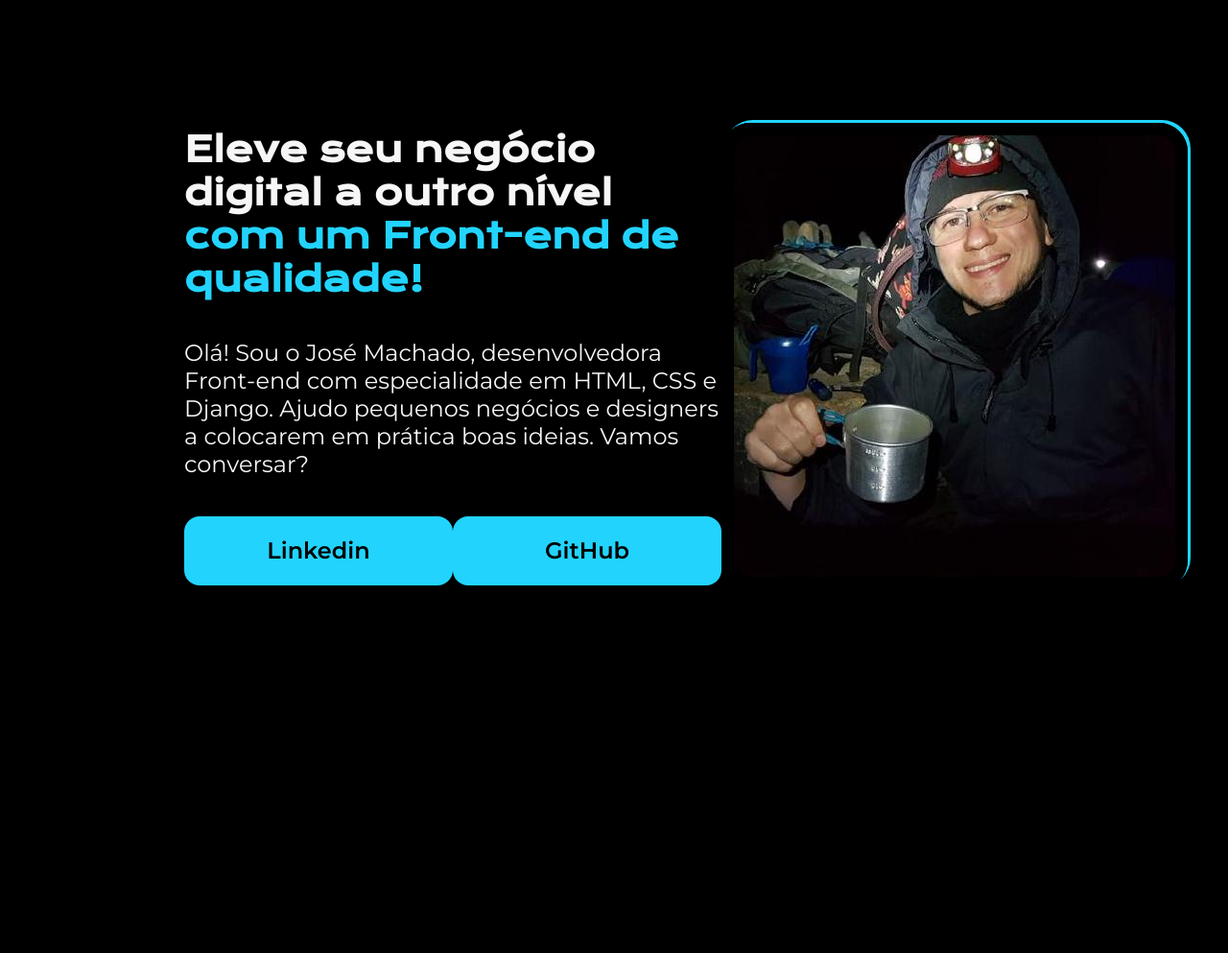
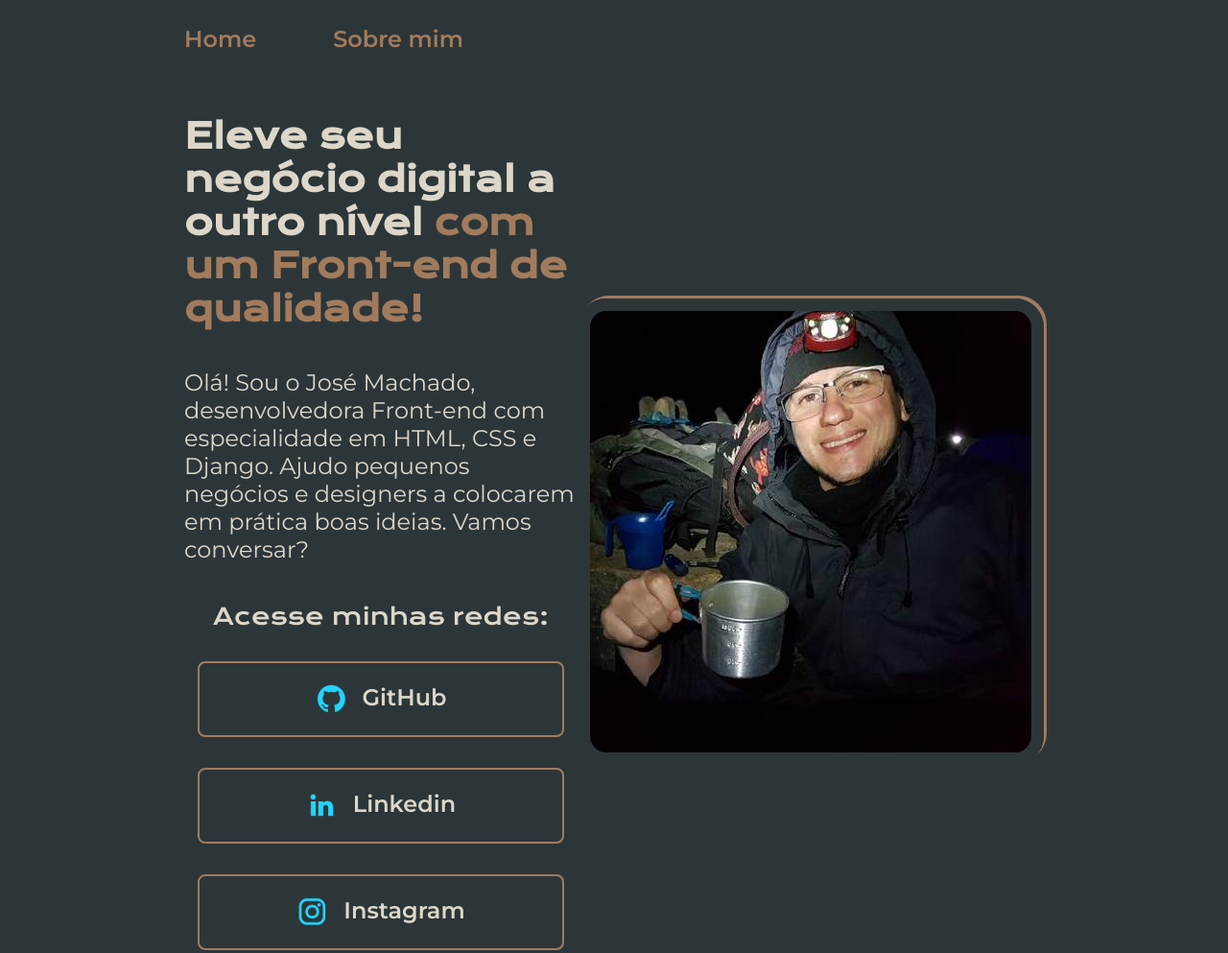
Before and after one commit to JosephAxe/Portfolio, a plain HTML site: page index.html in a window 1280 px wide. Shown: the top 993 px of the page at 96% size. Before the commit the page ends 928 px from the top, so only its background shows below. Drawn offline with nearby package versions, Linux system fonts and the light colour scheme.

Commit message:
Testando nova paletas de cores

```diff
--- a/index.html
+++ b/index.html
@@ -4,27 +4,34 @@
         <meta charset="UTF-8">
         <meta http-equiv="X-UA-Compatible" content="IE=edge">
         <meta name="viewport" content="width=device-width, initial-scale=1.0">
-        <link rel="stylesheet" href="style.css">
+        <link rel="stylesheet" href="./styles/style.css">
         <title>Portfolio</title>
     </head>
 
     <body>
-        <header>
-
+        <header class="cabecalho">
+            <nav class="cabecalho__menu">
+                <a class="cabecalho__menu__link" href="index.html" >Home</a>
+                <a class="cabecalho__menu__link" href="about.html">Sobre mim</a>
+            </nav>
         </header>
         <main class="apresentacao">
             <section class="apresentacao__conteudo">
                 <h1 class="apresentacao__conteudo__titulo">Eleve seu negócio digital a outro nível <strong class="titulo-destaque">com um Front-end de qualidade!</strong></h1>
                 <p class="apresentacao__conteudo__texto">Olá! Sou o José Machado, desenvolvedora Front-end com especialidade em  HTML, CSS e Django. Ajudo pequenos negócios e designers a colocarem em prática boas ideias. Vamos conversar?</p>
                 <div class="apresentacao__links">
-                    <a class="apresentacao__links__link" href="https://www.linkedin.com/in/josemachado1988/">Linkedin</a>
-                    <a class="apresentacao__links__link" href="https://github.com/JosephAxe">GitHub</a>
+                    <h2 class="apresentacao__links__subtitulo">Acesse minhas redes:</h2>
+                    <a class="apresentacao__links__link" href="https://github.com/JosephAxe"><img src="./assets/github.png">GitHub</a>
+                    <a class="apresentacao__links__link" href="https://www.linkedin.com/in/josemachado1988/"><img src="./assets/linkedin.png">Linkedin</a>
+
+                    <a class="apresentacao__links__link" href="https://instagram.com/machadoschroder"><img src="./assets/instagram.png"> Instagram</a>
                 </div>
 
             </section>
-            <img src="foto josé.jpeg" alt="foto do José">
+            <img class="imagem" src="./assets/foto josé.jpeg" alt="foto do José">
         </main>
-        <footer>
+        <footer class="rodape">
+            <p>Desenvolvido por Machado Systens. </p>
 
         </footer>
     </body>
--- a/style.css
+++ /dev/null
@@ -1,73 +0,0 @@
-@import url('https://fonts.googleapis.com/css2?family=Krona+One&family=Montserrat:wght@400;600&display=swap');
-
-
-*
-{
-    margin: 0;/*reseta as margens*/
-    padding: 0;/*reseta os paddings*/
-}
-
-body {
-    height: 100vh;/* Faz com que o body ocupe 100% da tela*/
-    box-sizing: border-box; /*Para a imagem não sair do body*/
-    background-color: #000000;
-    color: #f6f6f6;
-}
-
-.titulo-destaque {
-    color: #22d4fd;
-}
-
-
-
-img {
-    border-radius: 30px;
-    border: 10px solid #000000;
-    padding: 3px;
-    box-shadow: 3px -3px #22d4fd;
-
-}
-
-.apresentacao {
-    margin: 10% 15%;
-    display: flex;
-    align-items: center;
-    justify-content: space-between;
-}
-
-.apresentacao__conteudo {
-    width: 615px;
-    display: flex;
-    flex-direction: column;
-    gap: 40px;
-}
-
-.apresentacao__conteudo__titulo {
-
-    font-size: 36px;
-    font-family: 'Krona One', sans-serif;
-}
-
-.apresentacao__conteudo__texto {
-    font-size: 24px;
-    font-family: 'Montserrat', sans-serif;
-}
-
-.apresentacao__links {
- display: flex;
- justify-content: space-between;
-}
-
-.apresentacao__links__link {
-
-    color: #000000;
-    background-color: #22d4fd;
-    width: 280px;
-    text-align: center;
-    border-radius: 16px;
-    font-size: 24px;
-    padding: 21.5px 0;
-    text-decoration: none;
-    font-family: 'Montserrat', sans-serif;
-    font-weight: 600;
-}
--- /dev/null
+++ b/styles/style.css
@@ -0,0 +1,143 @@
+@import url('https://fonts.googleapis.com/css2?family=Krona+One&family=Montserrat:wght@400;600&display=swap');
+
+:root {
+    --cor-primaria: #2c3639;
+    --cor-secundaria: #DCD7C9;
+    --cor-terciaria: #A27B5C;
+    --cor-hover: #3F4E4F;
+
+    --fonte-primaria: 'Krona One',  sans-serif;;
+    --fonte-secundaria: 'Montserrat',  sans-serif;
+
+
+}
+
+*
+{
+    margin: 0;/*reseta as margens*/
+    padding: 0;/*reseta os paddings*/
+}
+
+body {
+    /* height: 100vh;Faz com que o body ocupe 100% da tela */
+    box-sizing: border-box; /*Para a imagem não sair do body*/
+    background-color: var(--cor-primaria);
+    color: var( --cor-secundaria);
+}
+
+.cabecalho {
+    padding: 2% 0 0 15%;
+}
+
+.cabecalho__menu {
+    display: flex;
+    gap: 80px;
+
+}
+
+.cabecalho__menu__link {
+    font-size: 24px;
+    font-family: var(--fonte-secundaria);
+    font-weight: 600;
+    color: var(--cor-terciaria);
+    text-decoration: none;
+
+}
+
+.titulo-destaque {
+    color:var(--cor-terciaria);
+}
+
+
+
+.imagem {
+    border-radius: 30px;
+    border: 10px solid var(--cor-primaria);
+    padding: 3px;
+    box-shadow: 3px -3px var(--cor-terciaria);
+
+}
+
+.imagem:hover {
+
+    box-shadow: 3px -3px var(--cor-hover);
+
+}
+
+.apresentacao {
+    margin: 5% 15%;
+    display: flex;
+    align-items: center;
+    justify-content: space-between;
+}
+
+.apresentacao__conteudo {
+    width: 615px;
+    display: flex;
+    flex-direction: column;
+    gap: 40px;
+}
+
+.apresentacao__conteudo__titulo {
+
+    font-size: 36px;
+    font-family: var(--fonte-primaria);
+}
+
+.apresentacao__conteudo__texto {
+    font-size: 24px;
+    font-family: var(--fonte-secundaria);
+}
+
+.apresentacao__links {
+ display: flex;
+ justify-content: space-between;
+ flex-direction: column;
+ align-items: center;
+ gap: 32px;
+}
+
+.apresentacao__links__subtitulo {
+    font-family: var(--fonte-primaria);
+    font-weight: 400;
+    font-size: 24px;
+}
+
+.apresentacao__links__link {
+
+    display: flex;
+    justify-content: center;
+    gap: 16px;
+
+    color: var( --cor-secundaria);
+    width: 378px;
+    text-align: center;
+    border: 2px solid var(--cor-terciaria);
+    border-radius: 8px;
+    font-size: 24px;
+    padding: 21.5px 0;
+    text-decoration: none;
+    font-family: var(--fonte-secundaria);
+    font-weight: 600;
+}
+
+.apresentacao__links__link:hover {
+    background-color: var(--cor-hover);
+    padding: 21.5px 5%;
+}
+
+.rodape {
+    padding: 24px;
+    color: var(--cor-primaria);
+    background-color: var(--cor-terciaria);
+    text-align: center;
+    font-family: var(--fonte-secundaria);
+    font-size: 24px;
+    font-weight: 400;
+}
+
+
+.apresentacao__conteudo__texto a{
+    text-decoration: none;
+    color: var(--cor-terciaria);
+}
```
Also changed, not shown: about.html (added, +43 -0 lines), assets/Imagem.png (added), assets/Rectangle 47.png (renamed from Rectangle 47.png), assets/foto josé.jpeg (renamed from foto josé.jpeg), assets/github.png (added), assets/html.png (renamed from html.png), assets/instagram.png (added), assets/linkedin.png (added), assets/twitch.png (added), assets/twitter.png (added).
